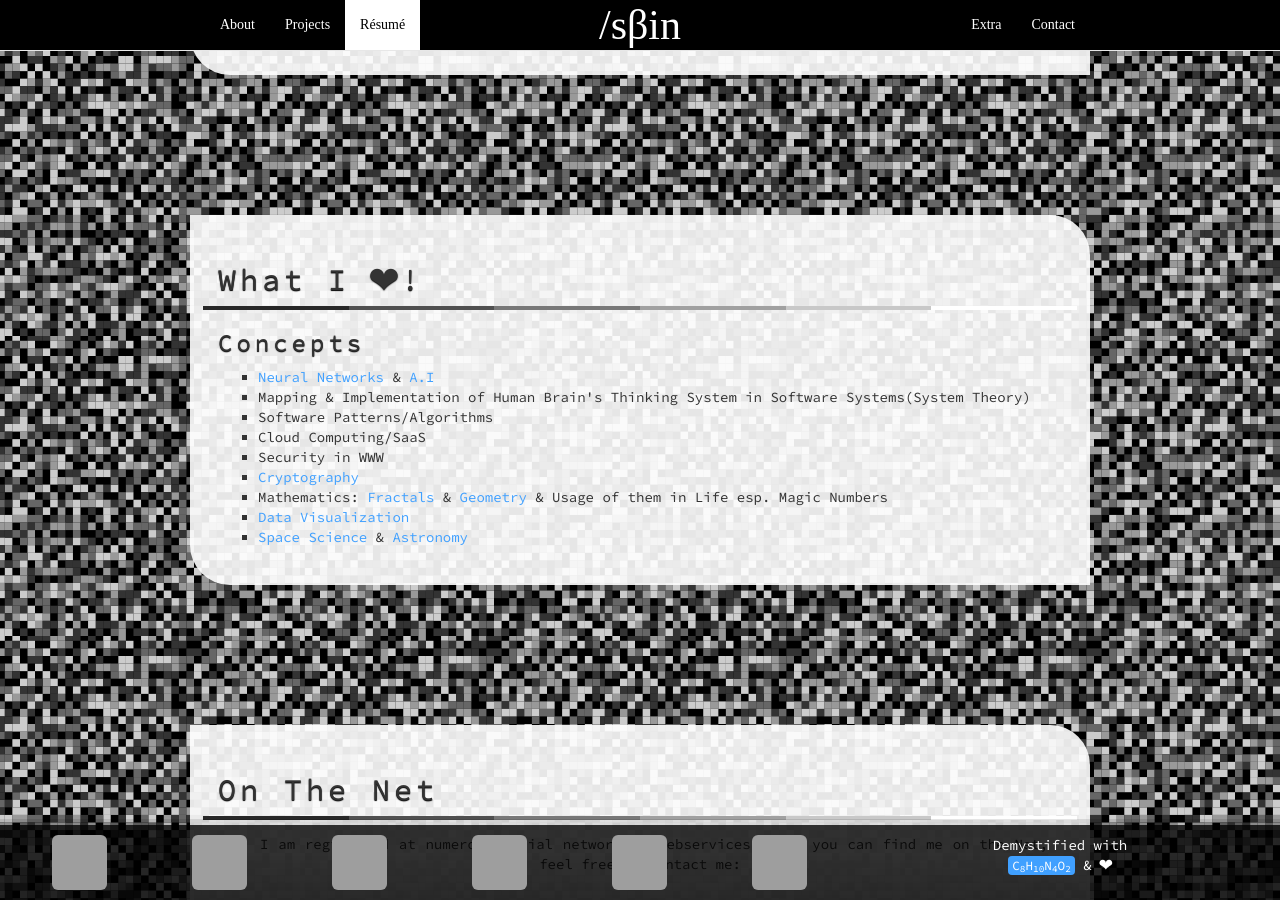
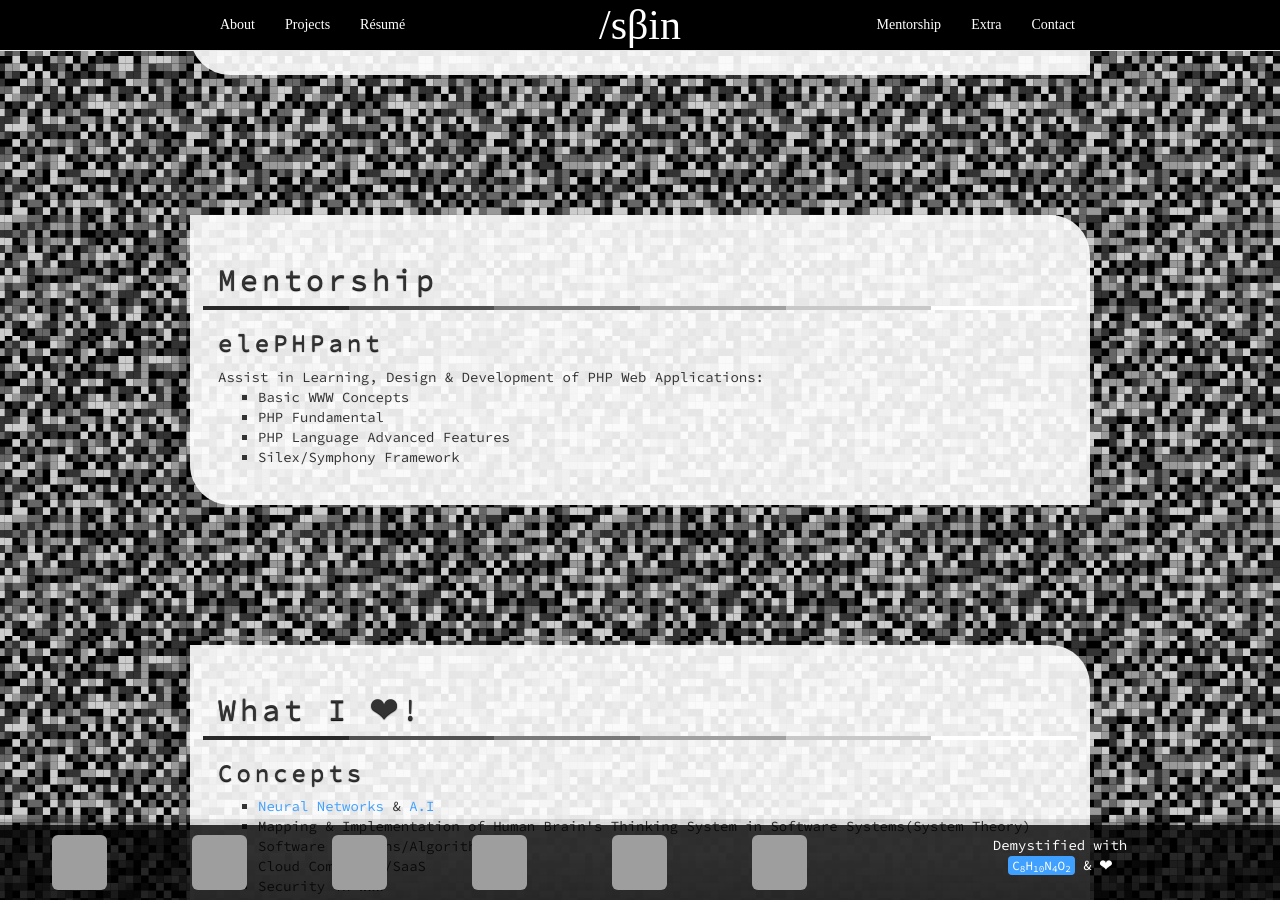
Before and after one commit to slashsBin/slashsBin.github.io, a Jekyll site: the page built from index.html, in a window 1280 px wide and 900 px high, scrolled down 3864 px, cut to the strip 0-900 px from the top of the window. Built offline with Jekyll 4.4.1, drawn with Linux system fonts in a browser that asks for light colours; nearby versions of some CDN libraries; some web fonts are replaced; comment, search, counter and statistics services are not loaded; grey boxes are pictures that could not be loaded.

Commit message:
Split CyberRoze Core from Default Layout
+ Introduce 404 Page
+ Add Mentorship Section

```diff
--- /dev/null
+++ b/_includes/masks/mentorship.html
@@ -0,0 +1,11 @@
+<h2>Mentorship</h2>
+<div class="row companion"><div class="col-xs-2"></div><div class="col-xs-2"></div><div class="col-xs-2"></div><div class="col-xs-2"></div><div class="col-xs-2"></div><div class="col-xs-2"></div></div>
+
+<h3>elePHPant</h3>
+Assist in Learning, Design &amp; Development of PHP Web Applications:
+<ul>
+    <li>Basic WWW Concepts</li>
+    <li>PHP Fundamental</li>
+    <li>PHP Language Advanced Features</li>
+    <li>Silex/Symphony Framework</li>
+</ul>
--- /dev/null
+++ b/_layouts/core.html
@@ -0,0 +1,38 @@
+---
+layout: default
+---
+
+<!--The Cube-->
+<div id="core">
+    <div id="core-context">
+        <div class="container-fluid container-fluid-fixed-width">
+            <div class="row">
+                <div id="core-container" class="col-xs-12">
+                    <div class="row">
+                        <div id="stage" class="col-xs-12">
+                            <div id="shape" class="cube" data-icon-hover="false">
+                                <div class="plane icon" id="plane-1" title="127.0.0.1" data-icon="home" data-icon-size-x="200" data-icon-size-y="200" data-icon-transform="s4,4,0,0t10,10" data-cmd="home"></div>
+                                <div class="plane icon" id="plane-2" title="Projects" data-icon="gear" data-icon-size-x="200" data-icon-size-y="200" data-icon-transform="s4,4,0,0t10,10" data-cmd="projects" data-mask="projects"></div>
+                                <div class="plane icon" id="plane-3" title="About Me" data-icon="talkq" data-icon-size-x="200" data-icon-size-y="200" data-icon-transform="s4,4,0,0t10,10" data-cmd="about" data-mask="about"></div>
+                                <div class="plane icon" id="plane-4" title="Contact Me" data-icon="mail" data-icon-size-x="200" data-icon-size-y="200" data-icon-transform="s4,4,0,0t10,10" data-cmd="contactMe" data-mask="contactMe"></div>
+                                <div class="plane icon" id="plane-5" title="CV" data-icon="notebook" data-icon-size-x="200" data-icon-size-y="200" data-icon-transform="s4,4,0,0t10,10" data-cmd="CV" data-mask="CV"></div>
+                                <div class="plane icon" id="plane-6" title="Facebook" data-icon="facebook" data-icon-size-x="200" data-icon-size-y="200" data-icon-transform="s4,4,0,0t10,10" data-cmd="FB" data-forward="https://www.fb.me/shokri.md"></div>
+                                <div class="plane icon" id="plane-7" title="Google+" data-icon="gplus" data-icon-size-x="200" data-icon-size-y="200" data-icon-transform="s4,4,0,0t10,10" data-cmd="GPlus" data-forward="https://profiles.google.com/shokri.md/"></div>
+                                <div class="plane icon" id="plane-8" title="GitHub" data-icon="github" data-icon-size-x="200" data-icon-size-y="200" data-icon-transform="s4,4,0,0t10,10" data-cmd="Github" data-forward="https://github.com/slashsBin"></div>
+                                <div class="plane icon" id="plane-9" title="LinkedIn" data-icon="linkedin" data-icon-size-x="200" data-icon-size-y="200" data-icon-transform="s4,4,0,0t10,10" data-cmd="linkedIn" data-forward="https://www.linkedin.com/in/mohammadshokri"></div>
+                                <div class="plane icon" id="plane-10" title="Twitter" data-icon="twitterbird" data-icon-size-x="200" data-icon-size-y="200" data-icon-transform="s4,4,0,0t10,10" data-cmd="twitter" data-forward="https://twitter.com/slashsbin"></div>
+                                <div class="plane icon" id="plane-11" title="Mohammad Shokri Personal ASCII Armored GnuPG Key" data-icon="key" data-icon-size-x="200" data-icon-transform="s4,4,0,0t10,10" data-icon-size-y="200" data-cmd="GPG" data-mask="GPG"></div>
+                                <div class="plane icon" id="plane-12" title="ElseWhere" data-icon="globeAlt" data-icon-size-x="200" data-icon-size-y="200" data-icon-transform="s4,4,0,0t10,10" data-cmd="elseWhere" data-mask="elseWhere"></div>
+                            </div>
+                        </div>
+                    </div>
+                </div>
+            </div>
+        </div>
+    </div>
+</div>
+
+<!--Content-->
+<div id="content" class="container-fluid container-fluid-fixed-width">
+    {{ content }}
+</div>
--- a/_layouts/default.html
+++ b/_layouts/default.html
@@ -1,7 +1,5 @@
-{% assign t = site.data.[page.lang] %}
-
 <!DOCTYPE html>
-<html lang="{{ page.lang }}">
+<html lang="en">
 
     {% include figlet.html %}
 
@@ -33,88 +31,27 @@
                         <span class="icon-bar"></span>
                         <span class="icon-bar"></span>
                     </button>
-                    <a class="navbar-brand visible-xs slashsbin" href="#cyberRoze">/s&beta;in</a>
+                    <a class="navbar-brand visible-xs slashsbin" href="/#cyberRoze">/s&beta;in</a>
                 </div>
                 <div id="slashsbin_navigation" class="collapse navbar-collapse">
                     <ul class="nav navbar-nav navbar-left">
-                        <li><a href="#about">About</a></li>
-                        <li><a href="#projects">Projects</a></li>
-                        <li><a href="#cv">R&eacute;sum&eacute;</a></li>
+                        <li><a href="/#about">About</a></li>
+                        <li><a href="/#projects">Projects</a></li>
+                        <li><a href="/#cv">R&eacute;sum&eacute;</a></li>
                     </ul>
                     <ul class="nav navbar-nav hidden-xs">
-                        <li><a id="logo" href="#cyberRoze" class="navbar-link slashsbin">/s&beta;in</a></li>
+                        <li><a id="logo" href="/#cyberRoze" class="navbar-link slashsbin">/s&beta;in</a></li>
                     </ul>
                     <ul class="nav navbar-nav navbar-right">
-                        <li><a href="#extra">Extra</a></li>
-                        <li><a href="#contact">Contact</a></li>
+                        <li><a href="/#mentorship">Mentorship</a></li>
+                        <li><a href="/#extra">Extra</a></li>
+                        <li><a href="/#contact">Contact</a></li>
                     </ul>
                 </div>
             </div>
         </nav>
 
-        <!--The Cube-->
-        <div id="core">
-            <div id="core-context">
-                <div class="container-fluid container-fluid-fixed-width">
-                    <div class="row">
-                        <div id="core-container" class="col-xs-12">
-                            <div class="row">
-                                <div id="stage" class="col-xs-12">
-                                    <div id="shape" class="cube" data-icon-hover="false">
-                                        <div class="plane icon" id="plane-1" title="127.0.0.1" data-icon="home" data-icon-size-x="200" data-icon-size-y="200" data-icon-transform="s4,4,0,0t10,10" data-cmd="home"></div>
-                                        <div class="plane icon" id="plane-2" title="Projects" data-icon="gear" data-icon-size-x="200" data-icon-size-y="200" data-icon-transform="s4,4,0,0t10,10" data-cmd="projects" data-mask="projects"></div>
-                                        <div class="plane icon" id="plane-3" title="About Me" data-icon="talkq" data-icon-size-x="200" data-icon-size-y="200" data-icon-transform="s4,4,0,0t10,10" data-cmd="about" data-mask="about"></div>
-                                        <div class="plane icon" id="plane-4" title="Contact Me" data-icon="mail" data-icon-size-x="200" data-icon-size-y="200" data-icon-transform="s4,4,0,0t10,10" data-cmd="contactMe" data-mask="contactMe"></div>
-                                        <div class="plane icon" id="plane-5" title="CV" data-icon="notebook" data-icon-size-x="200" data-icon-size-y="200" data-icon-transform="s4,4,0,0t10,10" data-cmd="CV" data-mask="CV"></div>
-                                        <div class="plane icon" id="plane-6" title="Facebook" data-icon="facebook" data-icon-size-x="200" data-icon-size-y="200" data-icon-transform="s4,4,0,0t10,10" data-cmd="FB" data-forward="https://www.fb.me/shokri.md"></div>
-                                        <div class="plane icon" id="plane-7" title="Google+" data-icon="gplus" data-icon-size-x="200" data-icon-size-y="200" data-icon-transform="s4,4,0,0t10,10" data-cmd="GPlus" data-forward="https://profiles.google.com/shokri.md/"></div>
-                                        <div class="plane icon" id="plane-8" title="GitHub" data-icon="github" data-icon-size-x="200" data-icon-size-y="200" data-icon-transform="s4,4,0,0t10,10" data-cmd="Github" data-forward="https://github.com/slashsBin"></div>
-                                        <div class="plane icon" id="plane-9" title="LinkedIn" data-icon="linkedin" data-icon-size-x="200" data-icon-size-y="200" data-icon-transform="s4,4,0,0t10,10" data-cmd="linkedIn" data-forward="https://www.linkedin.com/in/mohammadshokri"></div>
-                                        <div class="plane icon" id="plane-10" title="Twitter" data-icon="twitterbird" data-icon-size-x="200" data-icon-size-y="200" data-icon-transform="s4,4,0,0t10,10" data-cmd="twitter" data-forward="https://twitter.com/slashsbin"></div>
-                                        <div class="plane icon" id="plane-11" title="Mohammad Shokri Personal ASCII Armored GnuPG Key" data-icon="key" data-icon-size-x="200" data-icon-transform="s4,4,0,0t10,10" data-icon-size-y="200" data-cmd="GPG" data-mask="GPG"></div>
-                                        <div class="plane icon" id="plane-12" title="ElseWhere" data-icon="globeAlt" data-icon-size-x="200" data-icon-size-y="200" data-icon-transform="s4,4,0,0t10,10" data-cmd="elseWhere" data-mask="elseWhere"></div>
-                                    </div>
-                                </div>
-                            </div>
-                        </div>
-                    </div>
-                </div>
-            </div>
-        </div>
-
-        <!--Content-->
-        <div id="content" class="container-fluid container-fluid-fixed-width">
-            <div id="about" class="row section">
-                <div class="col-xs-12">
-                    {% include masks/about.html %}
-                </div>
-            </div>
-            <div id="projects" class="row section">
-                <div class="col-xs-12">
-                    {% include masks/projects.html %}
-                </div>
-            </div>
-            <div id="cv" class="row section">
-                <div class="col-xs-12">
-                    {% include masks/CV.html %}
-                </div>
-            </div>
-            <div id="extra" class="row section">
-                <div class="col-xs-12">
-                    {% include masks/heart.html %}
-                </div>
-            </div>
-            <div id="onTheNet" class="row section">
-                <div class="col-xs-12">
-                    {% include masks/onTheNet.html %}
-                </div>
-            </div>
-            <div id="contact" class="row section">
-                <div class="col-xs-12">
-                    {% include masks/contactMe.html %}
-                </div>
-            </div>
-        </div>
+        {{ content }}
 
         <!--Footer-->
         <div id="footer">
--- a/index.html
+++ b/index.html
@@ -1,4 +1,39 @@
 ---
-layout: default
-lang: en
+layout: core
 ---
+
+<div id="about" class="row section">
+    <div class="col-xs-12">
+        {% include masks/about.html %}
+    </div>
+</div>
+<div id="projects" class="row section">
+    <div class="col-xs-12">
+        {% include masks/projects.html %}
+    </div>
+</div>
+<div id="cv" class="row section">
+    <div class="col-xs-12">
+        {% include masks/CV.html %}
+    </div>
+</div>
+<div id="mentorship" class="row section">
+    <div class="col-xs-12">
+        {% include masks/mentorship.html %}
+    </div>
+</div>
+<div id="extra" class="row section">
+    <div class="col-xs-12">
+        {% include masks/heart.html %}
+    </div>
+</div>
+<div id="onTheNet" class="row section">
+    <div class="col-xs-12">
+        {% include masks/onTheNet.html %}
+    </div>
+</div>
+<div id="contact" class="row section">
+    <div class="col-xs-12">
+        {% include masks/contactMe.html %}
+    </div>
+</div>
```
Also changed, not shown: 404.html (added, +12 -0 lines).
